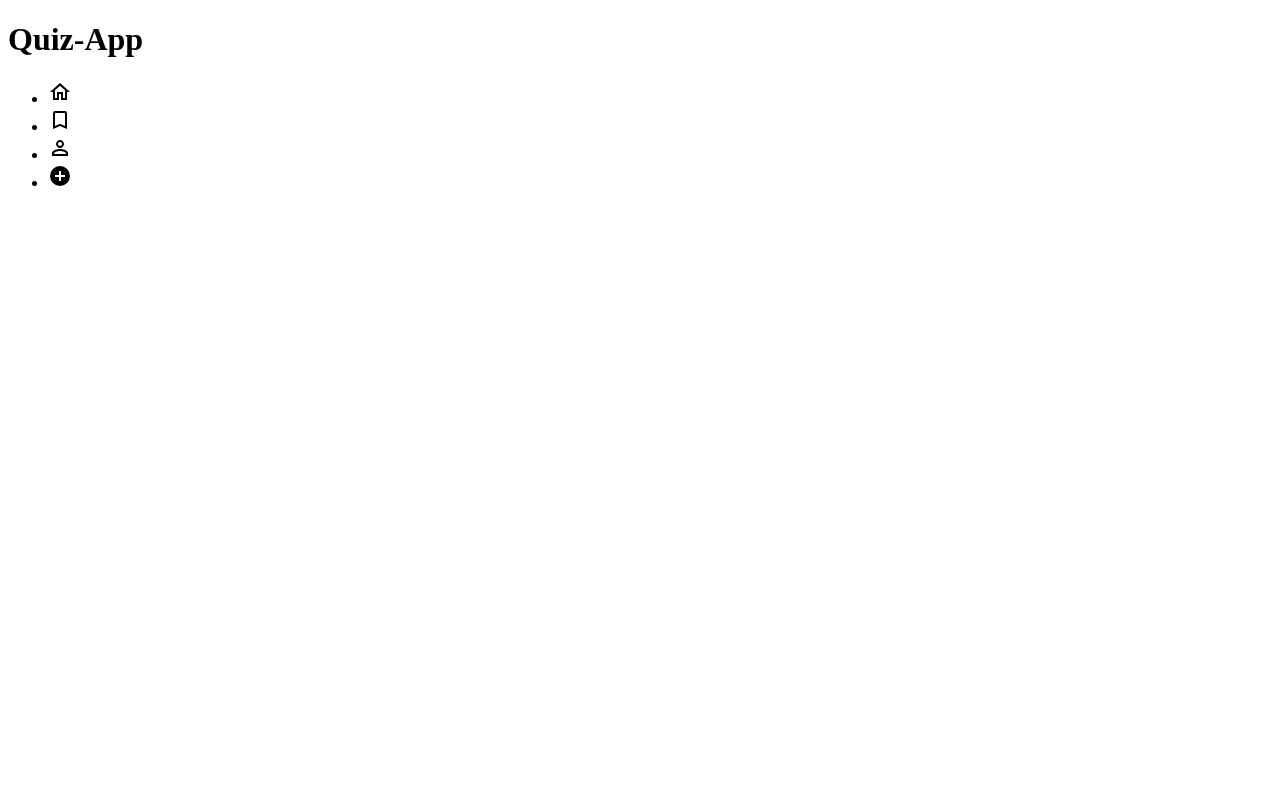
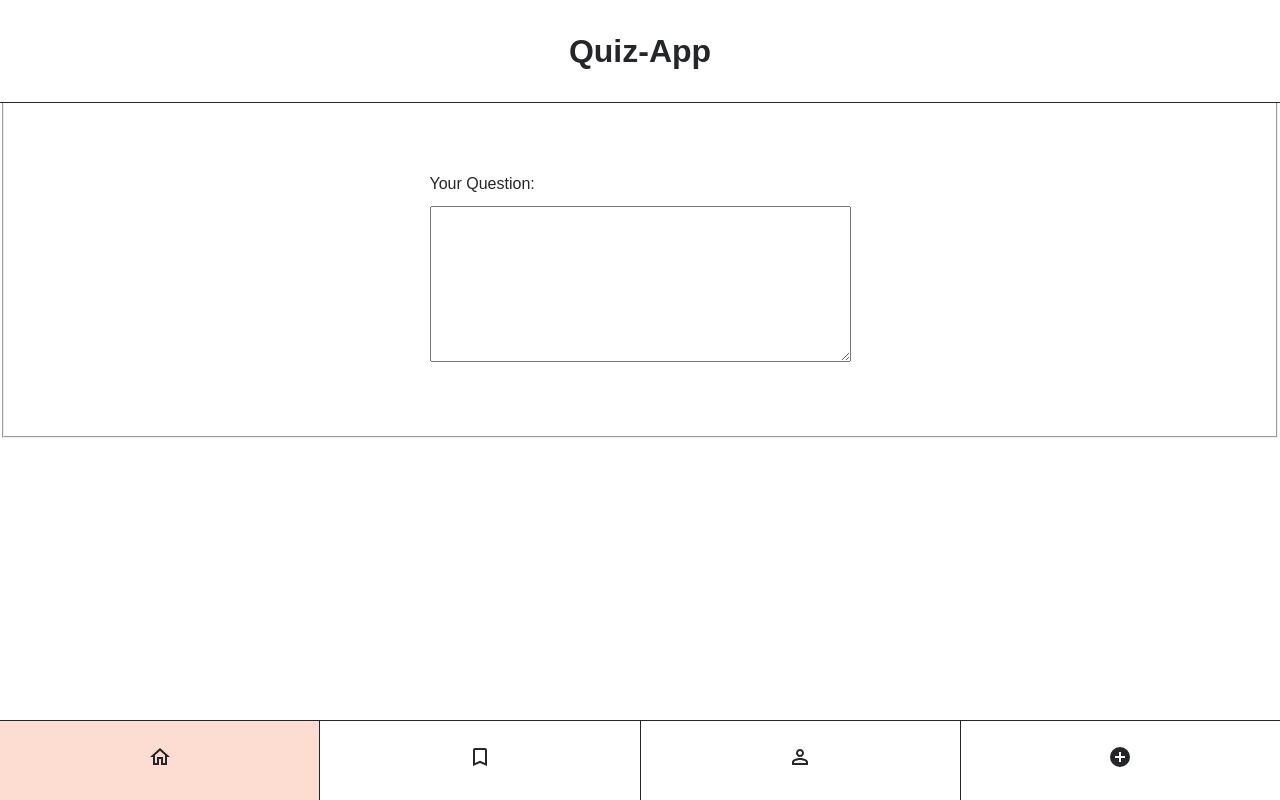
Before and after one commit to Kevinwey/recap-project2, a website: page form.html in a window 1280 px wide. Drawn offline with Linux system fonts and the light colour scheme.

Commit message:
add question

```diff
--- a/components/card/card.css
+++ b/components/card/card.css
@@ -52,3 +52,23 @@
   border-radius: 4px;
   padding: 0 5px;
 }
+
+form {
+  display: flex;
+  flex-direction: column;
+  gap: 10px;
+  padding: 10rem 2rem 4rem 2rem;
+  max-width: 45rem;
+  margin: 0 auto;
+}
+
+fieldset {
+  display: flex;
+  flex-direction: column;
+  gap: 10px;
+  padding: 10px;
+}
+
+textarea {
+  width: fit-content;
+}
--- a/form.html
+++ b/form.html
@@ -4,12 +4,28 @@
     <meta charset="UTF-8" />
     <meta http-equiv="X-UA-Compatible" content="IE=edge" />
     <meta name="viewport" content="width=device-width, initial-scale=1.0" />
-    <title>Document</title>
+    <script src="./index.js" defer></script>
+    <link rel="stylesheet" href="./styles.css" />
+    <title>Quiz App</title>
   </head>
   <body>
     <header class="header">
       <h1 class="header__title">Quiz-App</h1>
     </header>
+
+    <main>
+      <fieldset>
+        <form>
+          <label for="question">Your Question:</label>
+          <textarea
+            name="question"
+            id="question"
+            rows="10"
+            cols="50"
+          ></textarea>
+        </form>
+      </fieldset>
+    </main>
 
     <nav class="navigation">
       <ul class="navigation__list">
```
Also changed, not shown: bookmarks.html (+2 -0 lines), index.html (+1 -0 lines), profile.html (+2 -0 lines).
